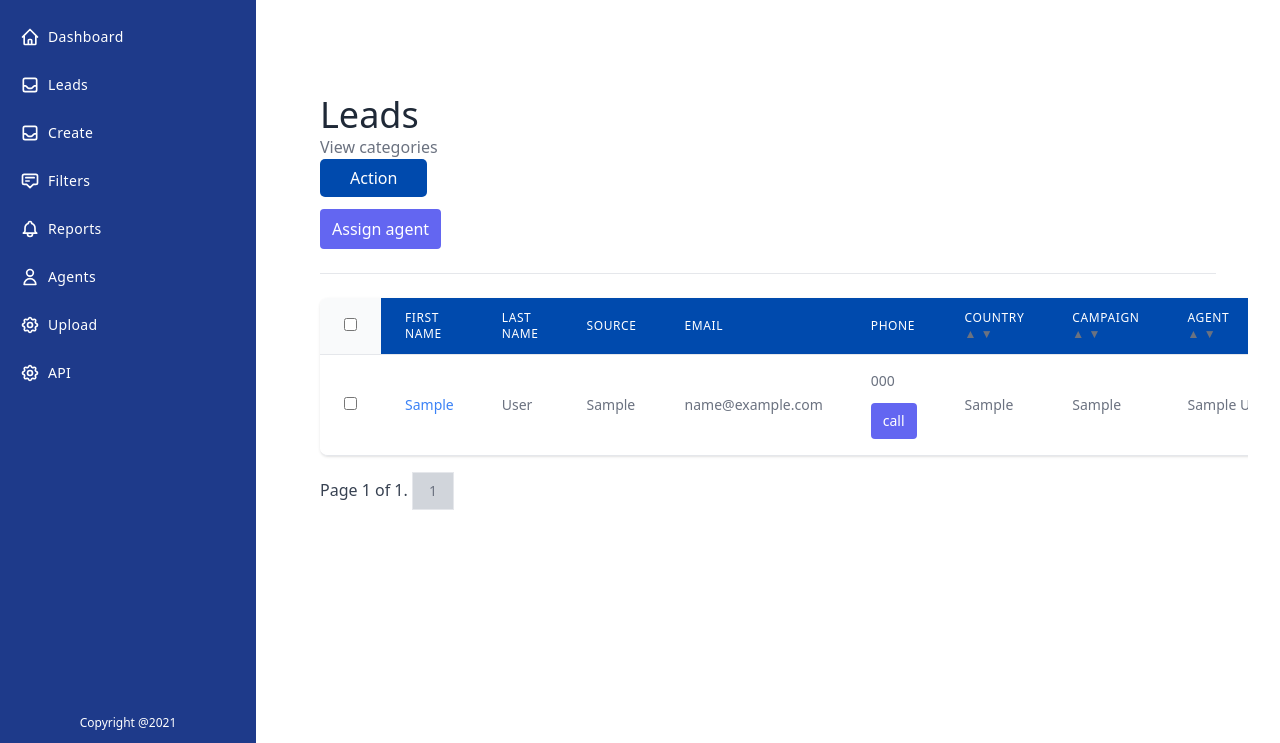
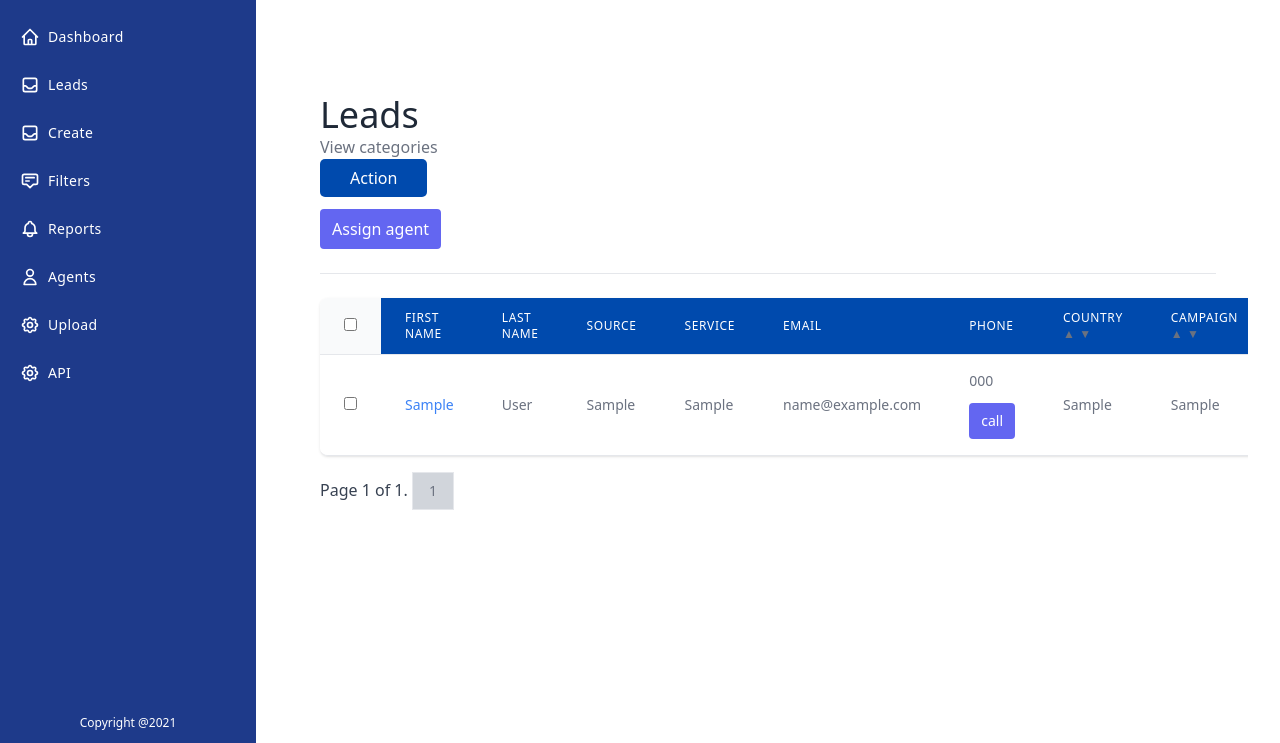
Before and after one commit to bilo2bil3/kingcrm, a Django app: page /leads/ in a window 1280 px wide. Shown: the part 57-800 px from the top of the page. Run offline with Django 3.2, Linux system fonts and the light colour scheme; a user stored in the database is signed in; tables that the repository leaves empty hold one stand-in row (values such as "Sample post"); parts of the project's set-up code (start-up, migrations or seed data) failed here and were passed over; some libraries are stand-ins or nearby versions.

Commit message:
leads: add new field (service)

```diff
--- a/leads/forms.py
+++ b/leads/forms.py
@@ -14,6 +14,7 @@ class LeadModelForm(forms.ModelForm):
             'first_name',
             'last_name',
             'source',
+            'service',
             'agent',
             'description',
             'phone_number',
@@ -108,6 +109,7 @@ class SearchLeadsForm(forms.Form):
     def __init__(self, *args, **kwargs):
         super().__init__(*args, **kwargs)
         self.fields['source'] = forms.MultipleChoiceField(choices=self.get_choices('source'), required=False, widget=forms.SelectMultiple(attrs={'multiple': 'multiple'}))
+        self.fields['service'] = forms.MultipleChoiceField(choices=self.get_choices('service'), required=False, widget=forms.SelectMultiple(attrs={'multiple': 'multiple'}))
         self.fields['country'] = forms.MultipleChoiceField(choices=self.get_choices('country'), required=False, widget=forms.SelectMultiple(attrs={'multiple': 'multiple'}))
         self.fields['agent'] = forms.MultipleChoiceField(choices=self.get_agents(), required=False, widget=forms.SelectMultiple(attrs={'multiple': 'multiple'}))
         self.fields['campaign'] = forms.MultipleChoiceField(choices=self.get_choices('campaign'), required=False, widget=forms.SelectMultiple(attrs={'multiple': 'multiple'}))
--- a/leads/management/commands/load_leads_from_gsheets.py
+++ b/leads/management/commands/load_leads_from_gsheets.py
@@ -34,7 +34,7 @@ class Command(BaseCommand):
                 leads_to_add.append(row)
 
             for lead in leads_to_add:
-                [first_name, last_name, source, email, phone_number, country, campaign] = lead
+                [first_name, last_name, source, service, email, phone_number, country, campaign] = lead
 
                 # skip duplicate leads
                 # if new lead exist in db
@@ -45,6 +45,7 @@ class Command(BaseCommand):
                     first_name=first_name,
                     last_name=last_name,
                     source=source,
+                    service=service,
                     email=email,
                     phone_number=phone_number,
                     country=country,
--- a/leads/models.py
+++ b/leads/models.py
@@ -24,6 +24,7 @@ class Lead(models.Model):
     first_name = models.CharField(max_length=20)
     last_name = models.CharField(max_length=20)
     source = models.CharField(max_length=64, default='')
+    service = models.CharField(max_length=64, default='')
     age = models.IntegerField(default=0)
     organisation = models.ForeignKey(UserProfile, on_delete=models.CASCADE)
     agent = models.ForeignKey("Agent", null=True, blank=True, on_delete=models.SET_NULL)
--- a/leads/templates/leads/lead_list.html
+++ b/leads/templates/leads/lead_list.html
@@ -96,6 +96,9 @@
                             Source
                             </th>
                             <th scope="col" class="px-6 py-3 text-left text-xs font-medium text-white bg-[#004aad] uppercase tracking-wider">
+                            Service
+                            </th>
+                            <th scope="col" class="px-6 py-3 text-left text-xs font-medium text-white bg-[#004aad] uppercase tracking-wider">
                             Email
                             </th>
                             <th scope="col" class="px-6 py-3 text-left text-xs font-medium text-white bg-[#004aad] uppercase tracking-wider">
@@ -151,6 +154,9 @@
                                 </td>
                                 <td class="px-6 py-4 whitespace-nowrap text-sm text-gray-500">
                                     {{ lead.source }}
+                                </td>
+                                <td class="px-6 py-4 whitespace-nowrap text-sm text-gray-500">
+                                    {{ lead.service }}
                                 </td>
                                 <td class="px-6 py-4 whitespace-nowrap text-sm text-gray-500">
                                     {{ lead.email }}
--- a/leads/templates/leads/lead_search.html
+++ b/leads/templates/leads/lead_search.html
@@ -19,7 +19,7 @@
 <script src="https://cdn.jsdelivr.net/npm/select2@4.1.0-rc.0/dist/js/select2.min.js"></script>
 <script>
     $(document).ready(function() {
-        for (let field of ['source', 'country', 'agent', 'campaign', 'category']) {
+        for (let field of ['source', 'service', 'country', 'agent', 'campaign', 'category']) {
             $(`select[name="${field}"]`).select2();
         }
     });
--- a/leads/views.py
+++ b/leads/views.py
@@ -117,12 +117,12 @@ class LeadListView(LoginRequiredMixin, generic.ListView):
             writer = csv.writer(response)
             qs = self.get_queryset()
             writer.writerow([
-                'FIRST NAME', 'LAST NAME', 'SOURCE', 'EMAIL', 'CELL PHONE NUMBER',
+                'FIRST NAME', 'LAST NAME', 'SOURCE', 'SERVICE', 'EMAIL', 'CELL PHONE NUMBER',
                 'COUNTRY', 'CAMPAIGN', 'AGENT', 'CATEGORY', 'DATE'
             ])
             for lead in qs:
                 writer.writerow([
-                    lead.first_name, lead.last_name, lead.source,
+                    lead.first_name, lead.last_name, lead.source, lead.service,
                     lead.email, lead.phone_number, lead.country,
                     lead.campaign, (f'{lead.agent.user.first_name} {lead.agent.user.last_name}' if lead.agent else 'Unassigned'),
                     (lead.category.name if lead.category else 'New'), lead.date_added.date()
@@ -160,6 +160,7 @@ class LeadListView(LoginRequiredMixin, generic.ListView):
             phone_number_q = Q(phone_number__icontains=phone_number)
 
             sources = self.request.GET.getlist('source')
+            services = self.request.GET.getlist('service')
             countries = self.request.GET.getlist('country')
             campaigns = self.request.GET.getlist('campaign')
             agents = self.request.GET.getlist('agent')
@@ -171,6 +172,10 @@ class LeadListView(LoginRequiredMixin, generic.ListView):
                 sources_q = Q(source__startswith='')
             else:
                 sources_q = Q(source__in=sources)
+            if not services:
+                services_q = Q(service__startswith='')
+            else:
+                services_q = Q(service__in=services)
             if not countries:
                 countries_q = Q(country__startswith='')
             else:
@@ -186,6 +191,7 @@ class LeadListView(LoginRequiredMixin, generic.ListView):
                 & email_q
                 & phone_number_q
                 & sources_q
+                & services_q
                 & countries_q
                 & campaigns_q
             )
@@ -700,6 +706,7 @@ def add_leads_and_assign_random_agent(request, f):
     # we need to keep track of leads added for current session
     leads_to_add = []
     for row in csv_reader:
+        print(row)
         if row['phone_number'] in [lead['phone_number'] for lead in leads_to_add]:
             continue
         leads_to_add.append(row)
@@ -715,6 +722,7 @@ def add_leads_and_assign_random_agent(request, f):
             first_name = lead['first_name']
             last_name = lead['last_name']
             source = lead['source']
+            service = lead['service']
             email = lead['email']
             phone_number = lead['phone_number']
             country = lead['country']
@@ -730,6 +738,7 @@ def add_leads_and_assign_random_agent(request, f):
                 first_name=first_name,
                 last_name=last_name,
                 source=source,
+                service=service,
                 email=email,
                 phone_number=phone_number,
                 country=country,
@@ -754,6 +763,7 @@ def add_leads_and_assign_selected_agent(request, f, agent):
         first_name = lead['first_name']
         last_name = lead['last_name']
         source = lead['source']
+        service = lead['service']
         email = lead['email']
         phone_number = lead['phone_number']
         country = lead['country']
@@ -769,6 +779,7 @@ def add_leads_and_assign_selected_agent(request, f, agent):
             first_name=first_name,
             last_name=last_name,
             source=source,
+            service=service,
             email=email,
             phone_number=phone_number,
             country=country,
@@ -793,6 +804,7 @@ def add_leads(request, f):
         first_name = lead['first_name']
         last_name = lead['last_name']
         source = lead['source']
+        service = lead['service']
         email = lead['email']
         phone_number = lead['phone_number']
         country = lead['country']
@@ -808,6 +820,7 @@ def add_leads(request, f):
             first_name=first_name,
             last_name=last_name,
             source=source,
+            service=service,
             email=email,
             phone_number=phone_number,
             country=country,
```
Also changed, not shown: leads/migrations/0018_lead_service.py (added).
